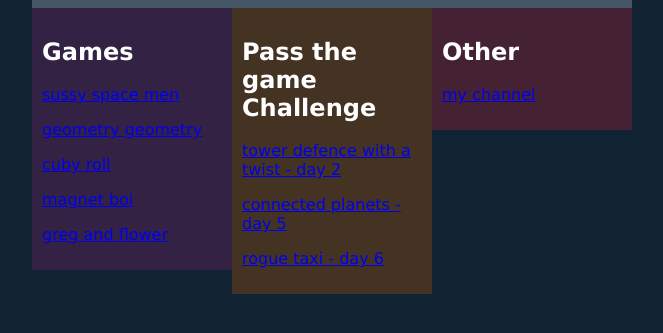
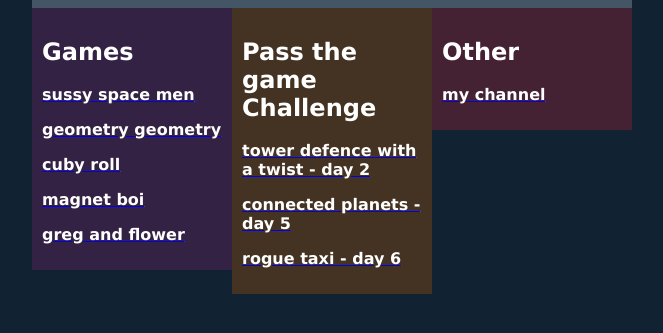
Before and after one commit to SimulatedGravity/SimulatedGravity.github.io, a plain HTML site: page index.html in a window 1280 px wide. Shown: the part 385-718 px from the top of the page, without its empty margins (308-971 px from the left). Drawn offline with Linux system fonts and the light colour scheme.

Commit message:
Update index.html

```diff
--- a/index.html
+++ b/index.html
@@ -15,21 +15,22 @@
       </header>
       <div class="window games">
         <h2>Games</h2>
-        <p><a href="http://SimulatedGravity.github.io/sussy-space-men">sussy space men</a></p>
-        <p><a href="http://SimulatedGravity.github.io/geometry-geometry">geometry geometry</a></p>
-        <p><a href="http://SimulatedGravity.github.io/cuby-roll">cuby roll</a></p>
-        <p><a href="http://SimulatedGravity.github.io/magnet-boi">magnet boi</a></p>
-        <p><a href="http://SimulatedGravity.github.io/greg-and-flower">greg and flower</a></p>
+
+	<p><strong><u><a href="http://SimulatedGravity.github.io/sussy-space-men"><span style="color:#ffffff">sussy space men</span></a></u></strong></p>
+	<p><strong><u><a href="http://SimulatedGravity.github.io/geometry-geometry"><span style="color:#ffffff">geometry geometry</span></a></u></strong></p>
+	<p><strong><u><a href="http://SimulatedGravity.github.io/cuby-roll"><span style="color:#ffffff">cuby roll</span></a></u></strong></p>
+	<p><strong><u><a href="http://SimulatedGravity.github.io/magnet-boi"><span style="color:#ffffff">magnet boi</span></a></u></strong></p>
+	<p><strong><u><a href="http://SimulatedGravity.github.io/greg-and-flower"><span style="color:#ffffff">greg and flower</span></a></u></strong></p>
       </div>
       <div class="window ptg">
         <h2>Pass the game Challenge</h2>
-        <p><a href="http://SimulatedGravity.github.io/tower-defence">tower defence with a twist - day 2</a></p>
-        <p><a href="http://SimulatedGravity.github.io/connected-planets">connected planets - day 5</a></p>
-        <p><a href="http://SimulatedGravity.github.io/rogue-taxi">rogue taxi - day 6</a></p>
+	<p><strong><u><a href="http://SimulatedGravity.github.io/tower-defence"><span style="color:#ffffff">tower defence with a twist - day 2</span></a></u></strong></p>
+	<p><strong><u><a href="http://SimulatedGravity.github.io/connected-planets"><span style="color:#ffffff">connected planets - day 5</span></a></u></strong></p>
+	<p><strong><u><a href="http://SimulatedGravity.github.io/rogue-taxi"><span style="color:#ffffff">rogue taxi - day 6</span></a></u></strong></p>
       </div>
       <div class="window other">
         <h2>Other</h2>
-        <p><a href="http://www.youtube.com/@SimulatedGravity">my channel</a></p>
+        <p><strong><u><a href="http://www.youtube.com/@SimulatedGravity"><span style="color:#ffffff">my channel</span></a></u></strong></p>
       </div>
     </div>
   </div>
```
